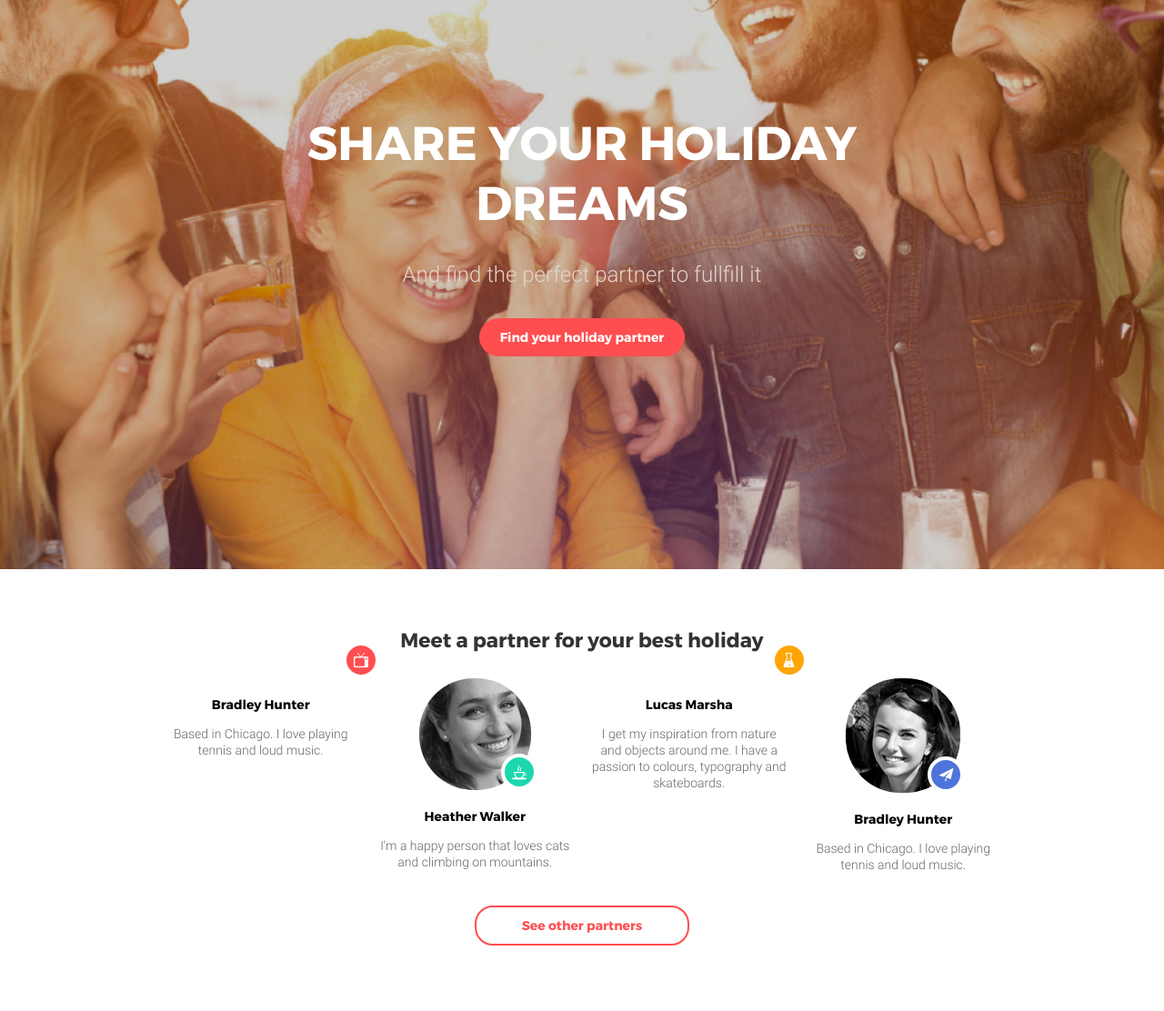
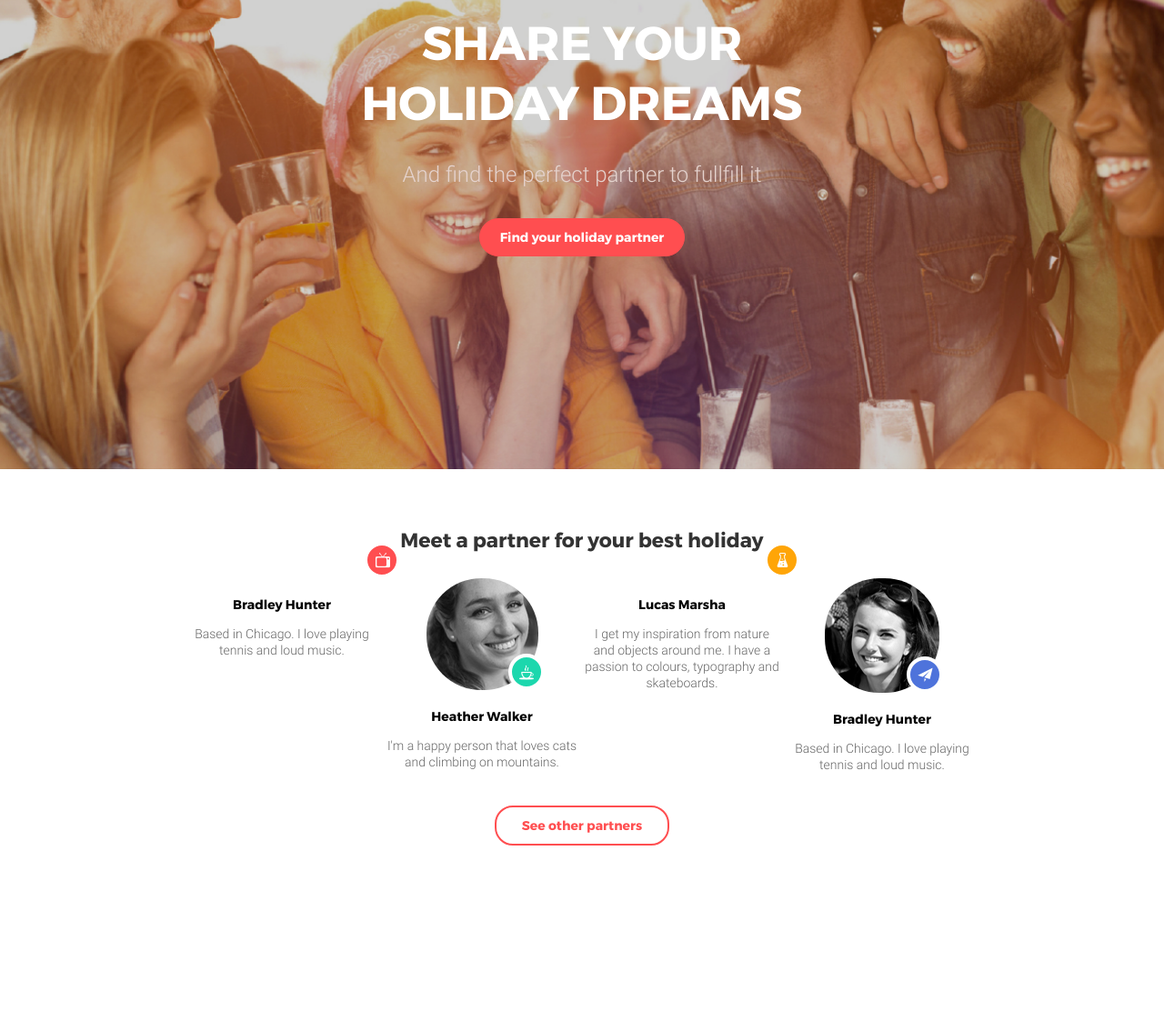
Before and after one commit to SenchukDima/goit-fe-course, a plain HTML site: page html-css/module-9/index.html in a window 1280 px wide. Shown: the part 200-1312 px from the top of the page at 91% size. After the commit the page ends 1202 px from the top, so only its background shows below. Drawn offline with Linux system fonts and the light colour scheme; files whose address does not match are found by name.

Commit message:
add_module_9_hw(re)

```diff
--- a/html-css/module-9/css/bootstrap4-grid.css
+++ b/html-css/module-9/css/bootstrap4-grid.css
@@ -21,6 +21,8 @@
 
   .container {
     width: 100%;
+    padding-right: 15px;
+    padding-left: 15px;
     margin-right: auto;
     margin-left: auto;
   }
--- a/html-css/module-9/css/style.css
+++ b/html-css/module-9/css/style.css
@@ -9,7 +9,6 @@ body {
 }
 
 nav {
-   width: 320px;
   margin-bottom: 40px;
 }
 
@@ -26,6 +25,7 @@ body {
   border: 2px solid rgba(0, 0, 0, 0);
   background: none;
   cursor: pointer;
+  outline: none;
 }
 
 .navigation-btn:hover {
@@ -44,7 +44,8 @@ body {
 }
 
 .information-block-headline {
-    margin: 0 0 14px 0;
+  margin: 0 auto;
+  margin-bottom: 14px;
   text-transform: uppercase;
   text-align: center;
   font-family: "Montserrat-Bold", Arial, sans-serif;
@@ -54,7 +55,7 @@ body {
 }
 
 .information-block-text {
-    margin: 0;
+  margin: 0 auto;
   padding: 0 4px 0 4px;
   text-align: center;
   font-family: "Roboto-300", Arial, sans-serif;
@@ -65,6 +66,8 @@ body {
 }
 
 .information-block-btn {
+  display: block;
+  margin: 0 auto;
   background-color: #ff4e50;
   border: 1px solid #ff4e50;
   border-radius: 20px;
@@ -75,14 +78,16 @@ body {
   line-height: 16px;
   color: #fff;
   cursor: pointer;
+  outline: none;
 }
 
 main {
-    padding: 66px 0  56px 0;
+  padding: 66px 0 56px 0;
 }
 
 .partners-headline {
-    margin: 0 0 12px 0;
+  margin: 0 auto;
+  margin-bottom: 12px;
   font-family: "Montserrat-Bold", Arial, sans-serif;
   font-size: 22px;
   line-height: 26px;
@@ -91,7 +96,6 @@ body {
 }
 
 .partners-box {
-    width: 220px;
   margin-bottom: 28px;
 }
 
@@ -155,10 +159,11 @@ body {
 .partners-bio {
   font-family: "Roboto-300", Arial, sans-serif;
   color: #666666;
-    padding: 0 2px 0 2px;
 }
 
 .partners-search {
+  display: block;
+  margin: 0 auto;
   font-family: "Montserrat-Bold", Arial, sans-serif;
   font-size: 14px;
   line-height: 16px;
@@ -168,30 +173,21 @@ body {
   border-radius: 20px;
   background-color: #fff;
   cursor: pointer;
+  outline: none;
 }
 
-
-
-
-
-
-
-
-
-
-
-
-
-
 @media (min-width: 768px) {
-
-
   header {
     padding: 38px 0 234px 0;
   }
 
   nav {
+    width: 670px;
     margin-bottom: 142px;
+  }
+
+  .navigation-buttons {
+    margin: 0;
   }
 
   .head-emblem {
@@ -226,15 +222,14 @@ body {
     margin-bottom: 28px;
   }
 
-
   .partners-box {
     margin: 0;
   }
 
-    .partners-box-1, .partners-box-3 {
+  .partners-box-1,
+  .partners-box-3 {
     margin-bottom: 56px;
   }
-
 
   .partners-bio {
     padding: 0 20px 0 20px;
@@ -243,12 +238,9 @@ body {
   .partners-search {
     padding: 12px 28px;
   }
-
 }
 
-
 @media (min-width: 942px) {
-
   header {
     padding: 38px 0 234px 0;
   }
@@ -287,7 +279,6 @@ main {
   }
 
   .partners-bio {
-    padding: 0 10px 0 10px;
+    padding: 0 2px 0 2px;
   }
-
 }
--- a/html-css/module-9/index.html
+++ b/html-css/module-9/index.html
@@ -11,60 +11,60 @@
 </head>
 <body>
     <header class="container-fluid">
-        <nav class="container d-flex row flex-row-reverse justify-content-center align-items-center">
+        <nav class=" container d-flex flex-sm-column flex-md-row-reverse align-items-center justify-content-md-between">
             <div class="navigation-buttons">
         <button class="navigation-btn">Log in</button>
         <button class="navigation-btn">Sign up</button>
     </div>
         <a class="head-emblem" href="#">URLAUBSGLÜCK</a>
     </nav>
-        <div class="d-flex flex-column align-items-center col-md-8 col-lg-7 container-fluid">
-            <h2 class="information-block-headline">share your holiday dreams</h2>
-            <p class="col-sm-9 information-block-text">And find the perfect partner to fullfill it</p>
+        <div class="container">
+            <h1 class="col-md-9 col-lg-7 information-block-headline">share your holiday dreams</h1>
+            <p class="col-sm-10 information-block-text">And find the perfect partner to fullfill it</p>
             <button class="information-block-btn">Find your holiday partner</button>
         </div>
     </header>
-    <main class="container">
-        <section class="d-flex flex-column col-sm-11 col-md-8 col-lg-12 container-fluid">
-            <h2 class="partners-headline">Meet a partner for your best holiday</h2>
-            <div class="d-flex flex-wrap justify-content-center  partners-block">
-                <div class="col-sm-9 col-md-6 col-lg-3 d-flex flex-sm-column align-items-center partners-box partners-box-1 container-fluid">
+    <main class="container d-flex justify-content-center">
+        <section class=" col-md-10 col-lg-12 row justify-content-center">
+            <h2 class="col-sm-10 partners-headline">Meet a partner for your best holiday</h2>
+            <div class="d-flex flex-wrap justify-content-center partners-block">
+                <div class="col-sm-9 col-md-5 col-lg-3 d-flex flex-sm-column align-items-center partners-box partners-box-1 container-fluid">
 
                     <div class=" partners-box-img partners-box-img-TV">
                         <img class="partners-img" src="./img/Bradley.png" alt="">
                     </div>
-                    <h2 class="partners-name">Bradley Hunter</h2>
+                    <h3 class="partners-name">Bradley Hunter</h3>
                     <p class="partners-bio">Based in Chicago. I love playing tennis and loud music.</p>
                 </div>
-                <div class="col-sm-9 col-md-6 col-lg-3 d-flex flex-column align-items-center partners-box partners-box-2 order-md-3 container-fluid">
+                <div class="col-sm-9 col-md-5 col-lg-3 d-flex flex-column align-items-center partners-box partners-box-2 order-md-3 container-fluid">
 
                     <div class="partners-box-img partners-box-img-flask">
                         <img class="partners-img" src="./img/Lucas.png" alt="">
                     </div>
-                    <h2 class="partners-name">Lucas Marsha</h2>
+                    <h3 class="partners-name">Lucas Marsha</h3>
                     <p class="partners-bio">I get my inspiration from nature and objects around me. I have a passion to
                         colours, typography and skateboards. </p>
                 </div>
-                <div class="col-sm-9 col-md-6 col-lg-3 d-flex flex-column align-items-center partners-box partners-box-3 order-md-2 container-fluid">
+                <div class="col-sm-9 col-md-5 col-lg-3 d-flex flex-column align-items-center partners-box partners-box-3 order-md-2 container-fluid">
 
                     <div class="partners-box-img partners-box-img-coffe">
                         <img class="partners-img" src="./img/Heather.png" alt="">
                     </div>
-                    <h2 class="partners-name">Heather Walker</h2>
+                    <h3 class="partners-name">Heather Walker</h3>
                     <p class="partners-bio">I'm a happy person that loves cats and climbing on mountains.
                     </p>
                 </div>
-                <div class="col-sm-9 col-md-6 col-lg-3 d-flex flex-column align-items-center partners-box partners-box-4 order-md-4 container-fluid">
+                <div class="col-sm-9 col-md-5 col-lg-3 d-flex flex-column align-items-center partners-box partners-box-4 order-md-4 container-fluid">
 
                     <div class="partners-box-img partners-box-img-telegram">
                         <img class="partners-img" src="./img/Bradley_girl.png" alt="">
                     </div>
-                    <h2 class="partners-name">Bradley Hunter</h2>
+                    <h3 class="partners-name">Bradley Hunter</h3>
                     <p class="partners-bio">Based in Chicago. I love playing tennis and loud music.</p>
                 </div>
             </div>
 
-            <button class="col-md-5 col-lg-3 partners-search container-fluid" >See other partners</button>
+            <button class="partners-search" >See other partners</button>
 
         </section>
 
```
Lines whose indentation alone changed are shown as unchanged.
